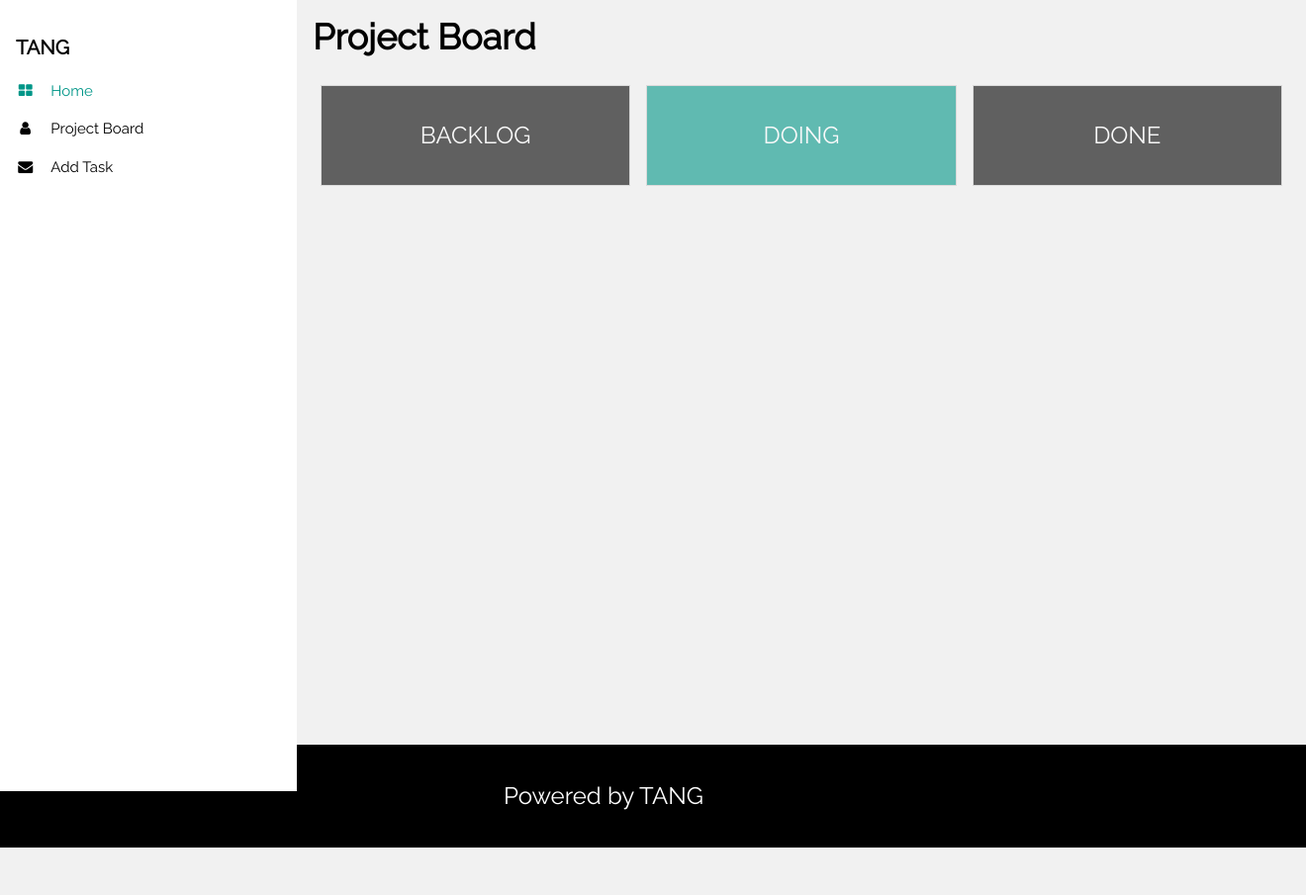
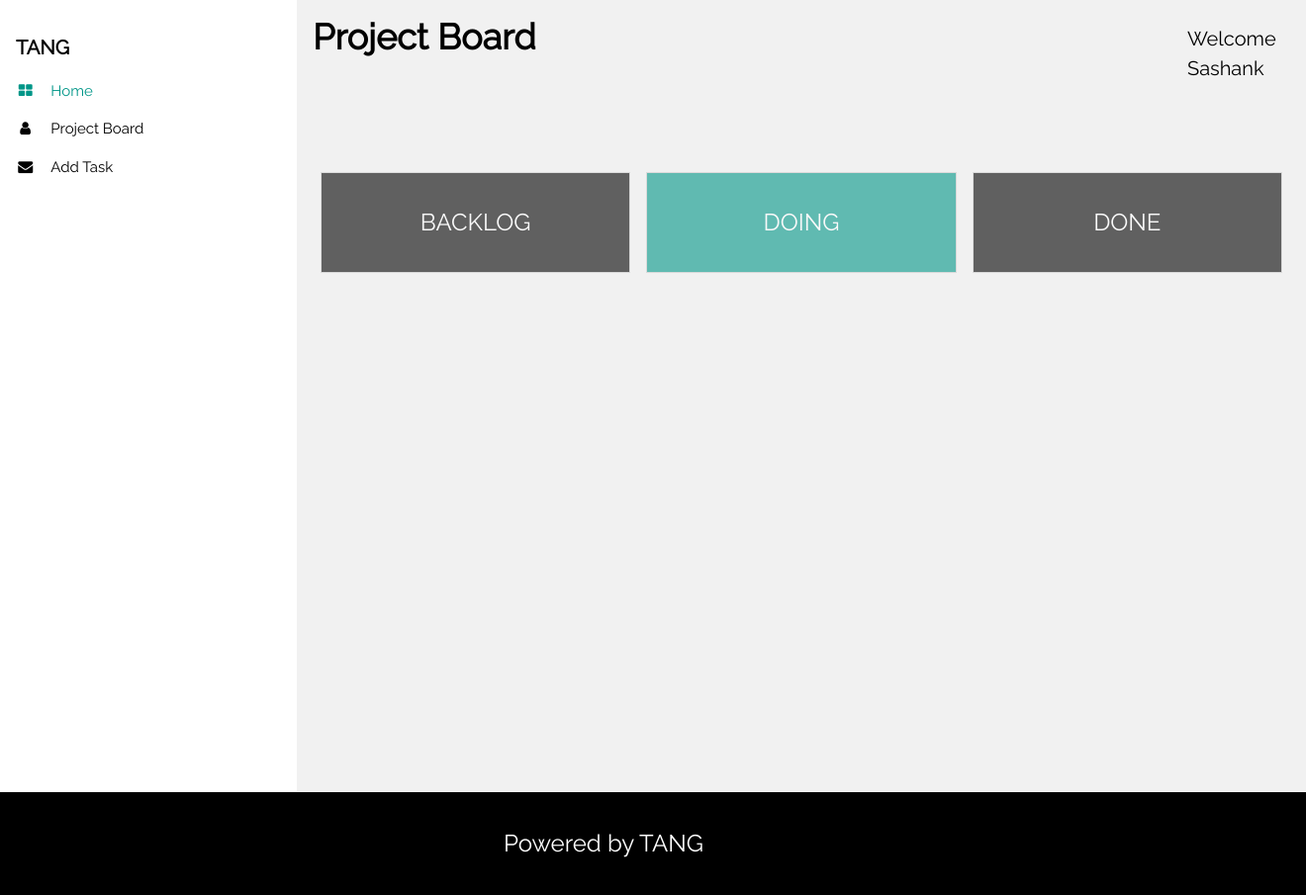
Before and after one commit to sashpyndi/tang_app_practice, a Flask app: page / in a window 1320 px wide. Shown: the whole page at 99% size. Before the commit the page ends 857 px from the top, so only its background shows below. Run offline with Flask 2, Linux system fonts and the light colour scheme.

Commit message:
created a dynamic welcome route

```diff
--- a/main.py
+++ b/main.py
@@ -12,7 +12,8 @@ app = Flask(__name__)     # create an app
 @app.route('/')
 @app.route('/index')
 def index():
-    return render_template('dashboard.html')
+    a_user = {'name': 'Sashank', 'email': 'spyndi@uncc.edu'}
+    return render_template('dashboard.html', user = a_user)
 
 
 app.run(host=os.getenv('IP', '127.0.0.1'),port=int(os.getenv('PORT', 5000)),debug=True)
--- a/templates/dashboard.html
+++ b/templates/dashboard.html
@@ -20,7 +20,11 @@
         }
         .subdiv{
             margin-left:-400px;
-            margin-top: 370px;
+            margin-top: 330px;
+        }
+        .division{
+            margin-left:900px;
+            margin-top: -60px;
         }
 
     </style>
@@ -60,8 +64,14 @@
             <div class="w3-container">
                 <h1><b>Project Board</b></h1>
             </div>
+            <div class = "division">
+            <h4>Welcome {{user.name}}</h4>
+        </div>
+
         </header>
-
+        <br>
+        <br>
+        <br>
         <div class="w3-container w3-padding-large" style="margin-bottom:32px">
 
             <!-- Pricing Tables -->
```
